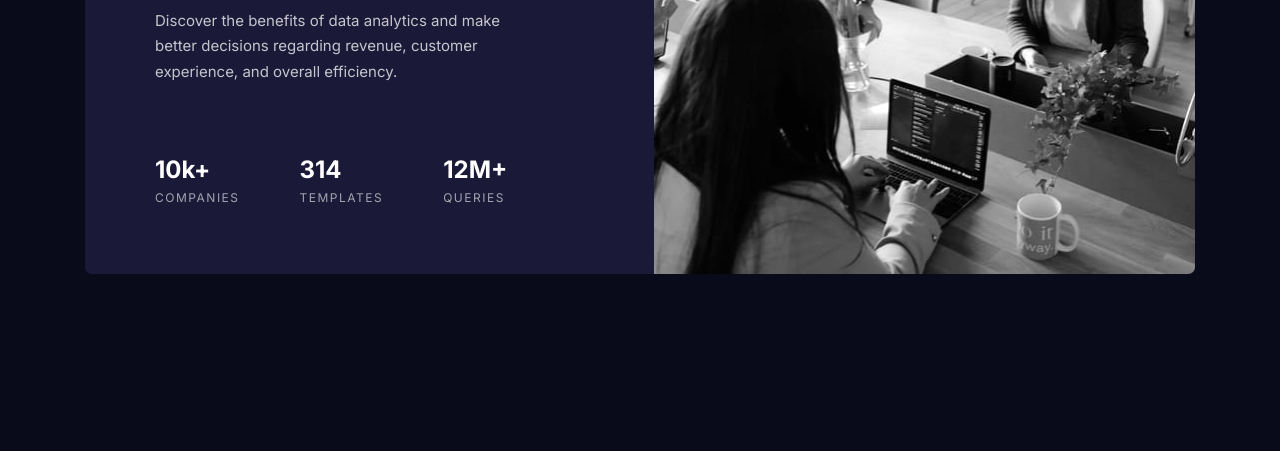
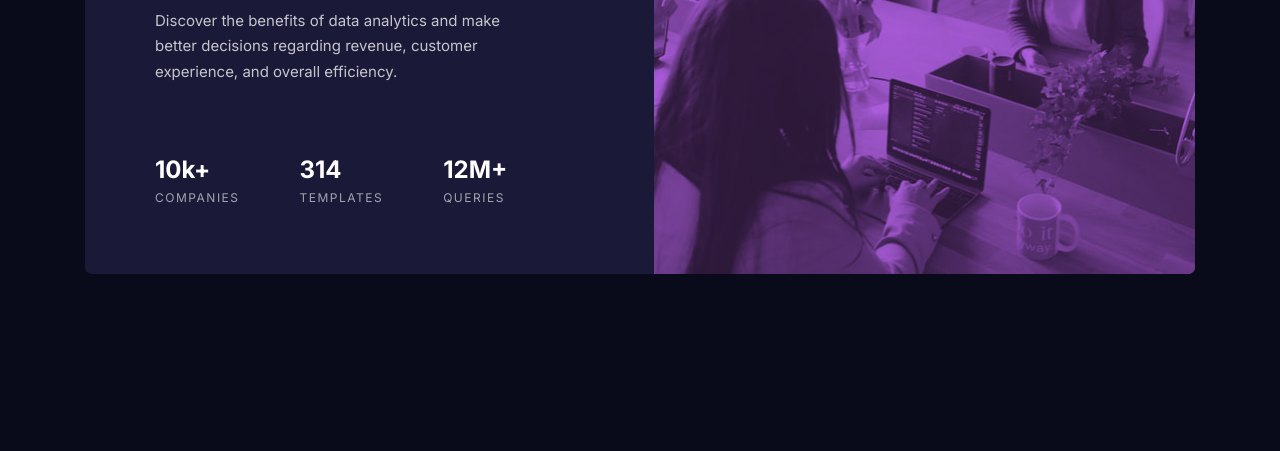
Before and after one commit to kom42ec/stats-preview-card, a plain HTML site: page index.html in a window 1280 px wide. Shown: the part 349-800 px from the top of the page. Drawn offline with Linux system fonts and the light colour scheme.

Commit message:
image styled

```diff
--- a/styles.css
+++ b/styles.css
@@ -68,7 +68,8 @@ body {
   color: var(--stats-heading);
   padding: 0 3rem;
 }
-img {
+img,
+picture {
   display: block;
   width: 100%;
 }
@@ -129,3 +130,15 @@ img {
   font-weight: 700;
   margin-bottom: 0.7rem;
 }
+
+.image {
+  background: linear-gradient(hsl(277, 64%, 61%), hsl(277, 64%, 61%));
+}
+
+.image img {
+  width: 100%;
+  height: auto;
+  mix-blend-mode: luminosity;
+  mix-blend-mode: multiply;
+  opacity: 0.75;
+}
```
